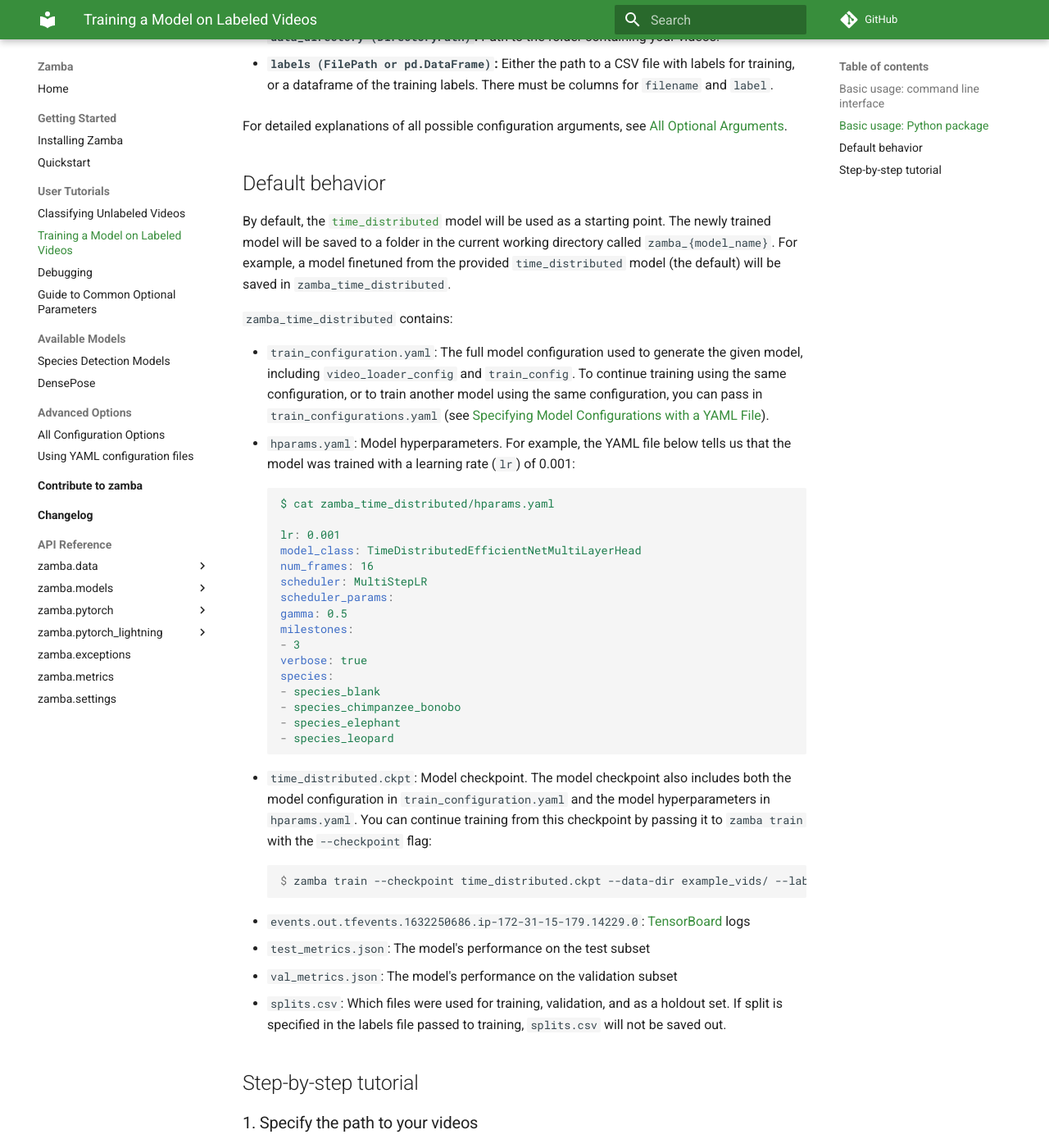
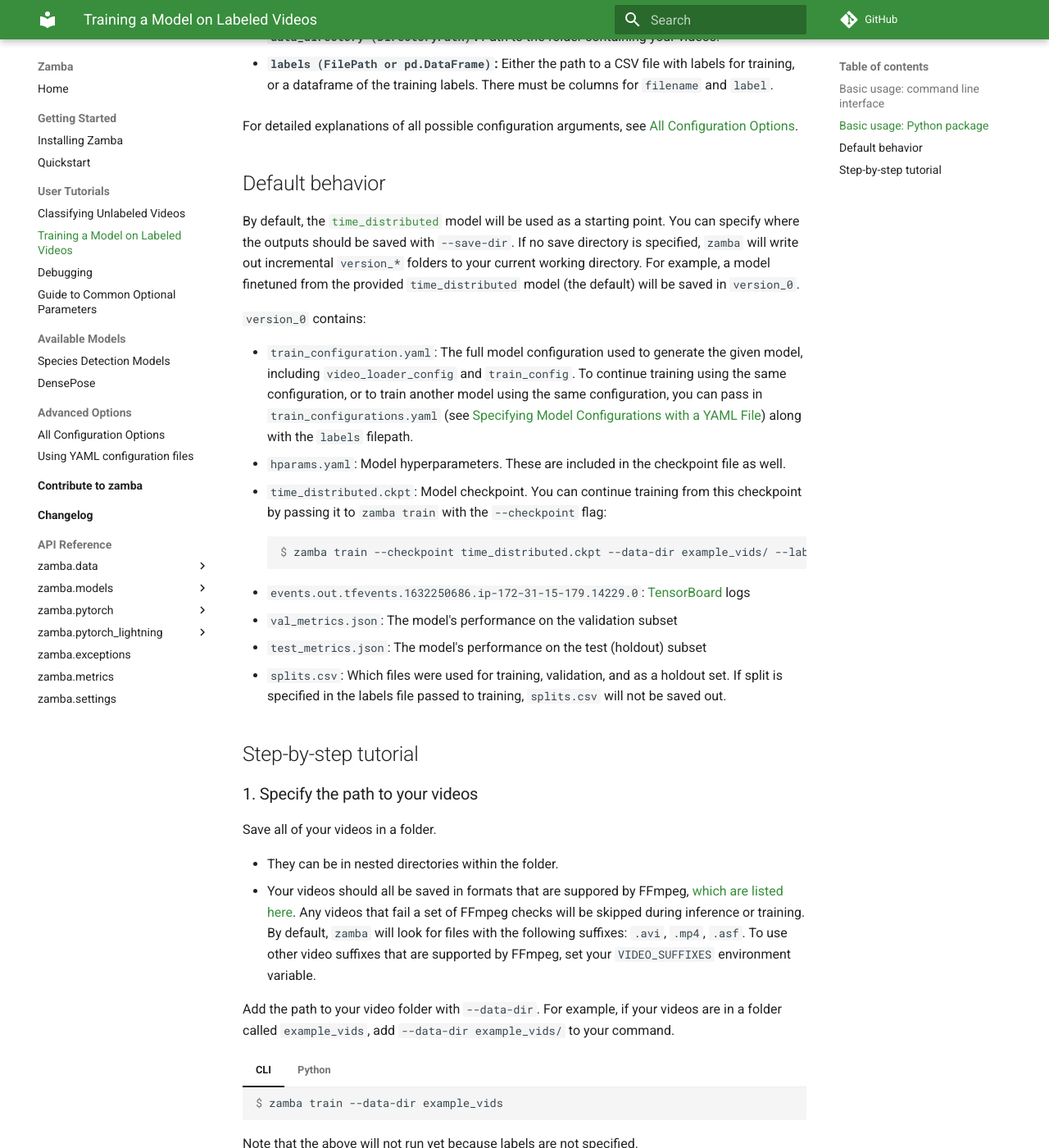
Before and after one commit to drivendataorg/zamba, an MkDocs documentation site: the page built from docs/docs/train-tutorial.md, in a window 1280 px wide and 1400 px high, scrolled down 1858 px. Shown: the whole window at 82% size. Built offline with MkDocs 1.6.1 and Material for MkDocs 9.7.7, drawn with Linux system fonts in a browser that asks for light colours; comment, search, counter and statistics services are not loaded; the version menu is left out; some of the changed text lies outside the part shown.

Commit message:
train tutorial

````diff
--- a/docs/docs/train-tutorial.md
+++ b/docs/docs/train-tutorial.md
@@ -67,51 +67,33 @@ To run `train_model` in Python, you must specify both `data_directory` and `labe
 
 * **`labels (FilePath or pd.DataFrame)`:** Either the path to a CSV file with labels for training, or a dataframe of the training labels. There must be columns for `filename` and `label`.
 
-For detailed explanations of all possible configuration arguments, see [All Optional Arguments](configurations.md).
+For detailed explanations of all possible configuration arguments, see [All Configuration Options](configurations.md).
 
 ## Default behavior
 
-By default, the [`time_distributed`](models/index.md#time-distributed) model will be used as a starting point. The newly trained model will be saved to a folder in the current working directory called `zamba_{model_name}`. For example, a model finetuned from the provided `time_distributed` model (the default) will be saved in `zamba_time_distributed`.
+By default, the [`time_distributed`](models/index.md#time-distributed) model will be used as a starting point. You can specify where the outputs should be saved with `--save-dir`. If no save directory is specified, `zamba` will write out incremental `version_*` folders to your current working directory. For example, a model finetuned from the provided `time_distributed` model (the default) will be saved in `version_0`.
 
-`zamba_time_distributed` contains:
+`version_0` contains:
 
-* `train_configuration.yaml`: The full model configuration used to generate the given model, including `video_loader_config` and `train_config`. To continue training using the same configuration, or to train another model using the same configuration, you can pass in `train_configurations.yaml` (see [Specifying Model Configurations with a YAML File](yaml-config.md)).
-* `hparams.yaml`: Model hyperparameters. For example, the YAML file below tells us that the model was trained with a learning rate (`lr`) of 0.001:
-    ```yaml
-    $ cat zamba_time_distributed/hparams.yaml
-
-    lr: 0.001
-    model_class: TimeDistributedEfficientNetMultiLayerHead
-    num_frames: 16
-    scheduler: MultiStepLR
-    scheduler_params:
-    gamma: 0.5
-    milestones:
-    - 3
-    verbose: true
-    species:
-    - species_blank
-    - species_chimpanzee_bonobo
-    - species_elephant
-    - species_leopard
-    ```
-* `time_distributed.ckpt`: Model checkpoint. The model checkpoint also includes both the model configuration in `train_configuration.yaml` and the model hyperparameters in `hparams.yaml`. You can continue training from this checkpoint by passing it to `zamba train` with the `--checkpoint` flag:
+* `train_configuration.yaml`: The full model configuration used to generate the given model, including `video_loader_config` and `train_config`. To continue training using the same configuration, or to train another model using the same configuration, you can pass in `train_configurations.yaml` (see [Specifying Model Configurations with a YAML File](yaml-config.md)) along with the `labels` filepath.
+* `hparams.yaml`: Model hyperparameters. These are included in the checkpoint file as well.
+* `time_distributed.ckpt`: Model checkpoint. You can continue training from this checkpoint by passing it to `zamba train` with the `--checkpoint` flag:
     ```console
     $ zamba train --checkpoint time_distributed.ckpt --data-dir example_vids/ --labels example_labels.csv
     ```
 * `events.out.tfevents.1632250686.ip-172-31-15-179.14229.0`: [TensorBoard](https://www.tensorflow.org/tensorboard/get_started) logs
-* `test_metrics.json`: The model's performance on the test subset
 * `val_metrics.json`: The model's performance on the validation subset
+* `test_metrics.json`: The model's performance on the test (holdout) subset
 * `splits.csv`: Which files were used for training, validation, and as a holdout set. If split is specified in the labels file passed to training, `splits.csv` will not be saved out.
 
 ## Step-by-step tutorial
 
 ### 1. Specify the path to your videos
 
-Save all of your videos within one folder.
+Save all of your videos in a folder.
 
 * They can be in nested directories within the folder.
-* Your videos should all be saved in formats that are suppored by FFmpeg, [which are listed here](https://www.ffmpeg.org/general.html#Supported-File-Formats_002c-Codecs-or-Features). Any videos that fail a set of FFmpeg checks will be skipped during inference or training.
+* Your videos should all be saved in formats that are suppored by FFmpeg, [which are listed here](https://www.ffmpeg.org/general.html#Supported-File-Formats_002c-Codecs-or-Features). Any videos that fail a set of FFmpeg checks will be skipped during inference or training. By default, `zamba` will look for files with the following suffixes: `.avi`, `.mp4`, `.asf`. To use other video suffixes that are supported by FFmpeg, set your `VIDEO_SUFFIXES` environment variable.
 
 Add the path to your video folder with `--data-dir`. For example, if your videos are in a folder called `example_vids`, add `--data-dir example_vids/` to your command.
 
@@ -122,8 +104,8 @@ Add the path to your video folder with `--data-dir`. For example, if your videos
 
 === "Python"
     ```python
+    from zamba.models.config import TrainConfig
     from zamba.models.model_manager import train_model
-    from zamba.models.config import TrainConfig
 
     train_config = TrainConfig(data_directory='example_vids/')
     train_model(train_config=train_config)
@@ -167,11 +149,13 @@ Your labels may be included in the list of [`zamba` class labels](models/index.m
 
 #### Completely new labels
 
-You can also train a model to predict completely new labels - the world is your oyster! (We'd love to see a model trained to predict oysters.) If this is the case, the model architecture will replace the final [neural network](https://www.youtube.com/watch?v=aircAruvnKk&t=995s) layer with a new head that predicts *your* labels instead of those that ship with `zamba`. [Backpropogation](https://www.youtube.com/watch?v=Ilg3gGewQ5U) will continue from that point with the new head. This process is called [transfer learning](https://keras.io/guides/transfer_learning/).
+You can also train a model to predict completely new labels - the world is your oyster! (We'd love to see a model trained to predict oysters.) If this is the case, the model architecture will replace the final [neural network](https://www.youtube.com/watch?v=aircAruvnKk&t=995s) layer with a new head that predicts *your* labels instead of those that ship with `zamba`.
 
 ### 3. Choose a model for training
 
-If your videos contain species common to central or west Africa, use the [`time_distributed` model](models/index.md#time-distributed). If they contain species common to western Europe, use the [`european` model](models/index.md#european). We do not recommend using the [`slowfast` model](models/index.md#slowfast) for training because it is much more computationally intensive and slower to run.
+Any of the models that ship with `zamba` can be trained. If you're training on entirely new species or new ecologies, we recommend starting with the [`time_distributed` model](models/index.md#time-distributed) as this model is less computationally intensive than the [`slowfast` model](models/index.md#slowfast).
+
+However, if you're tuning a model to a subset of species (e.g. a `european_beaver` or `blank` model), use the model that was trained on data that is most similar to your new data.
 
 Add the model name to your command with `--model`. The `time_distributed` model will be used if no model is specified. For example, if you want to continue training the `european` model based on the videos in `example_euro_vids` and the labels in `example_euro_labels.csv`:
 
````
Also changed, not shown: docs/docs/index.md (line endings or trailing spaces).
